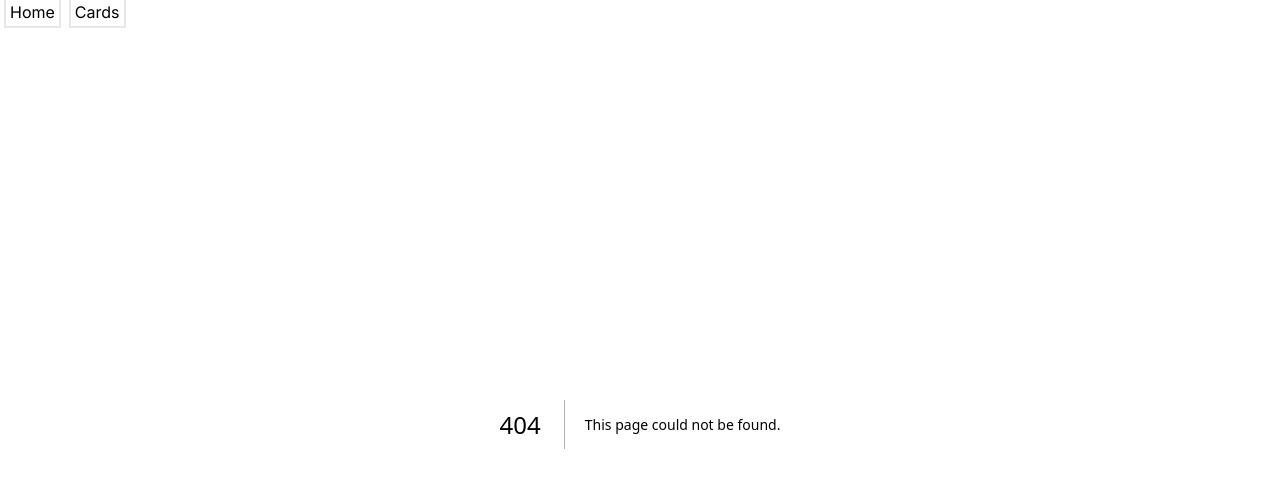
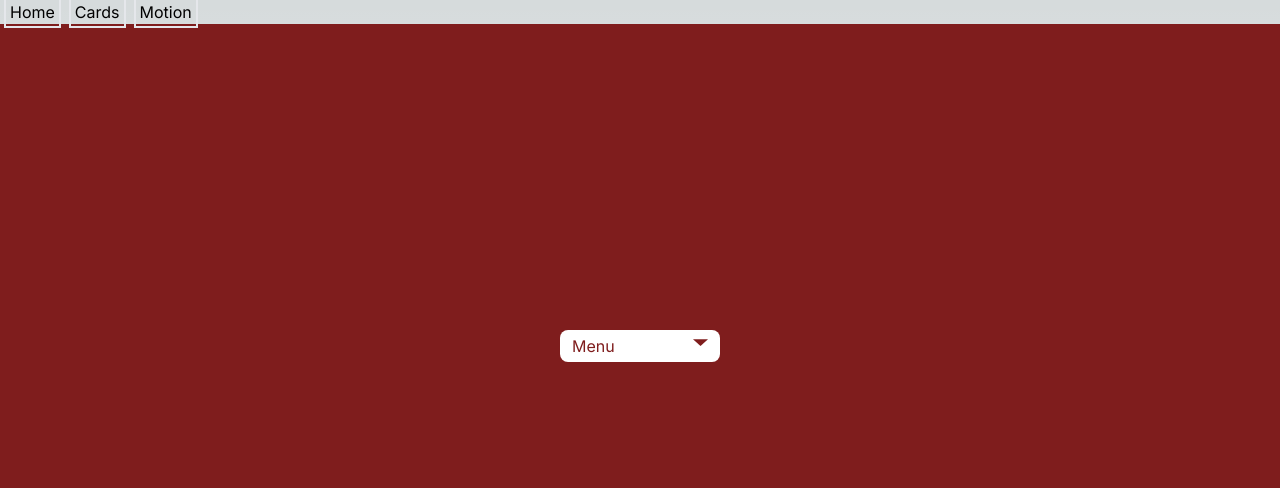
Before and after one commit to davidbeshensky/NextJSTailwindPlayground, a Next.js app: page /FramrMotionTest in a window 1280 px wide. Before the commit this address had no page. Shown: the top 488 px of the page. Built offline with nearby package versions, Linux system fonts and the light colour scheme.

Commit message:
added new framr motion dropdown menu

```diff
--- a/app/CardContainer/page.tsx
+++ b/app/CardContainer/page.tsx
@@ -5,23 +5,25 @@ interface CardProps {
   content: string;
 }
 
-const Card: React.FC<CardProps> = ({ title, content }) => (
-  <div
-    className="border-2 p-2 m-2 rounded-lg bg-blue-500 hover:bg-green-500 shadow-2xl transition duration-300 ease-in-out transform hover:scale-105 hover:opacity-75"
-  >
+const Card: React.FC<CardProps> = ({ title, content }) => {
+  return (
+    <div className="border-2 p-2 m-2 rounded-lg bg-blue-500 hover:bg-green-500 shadow-2xl transition duration-300 ease-in-out transform hover:scale-105 hover:opacity-75">
       <div className="flex flex-col items-center justify-center">
         <h3 className="text-center">{title}</h3>
         <p>{content}</p>
       </div>
     </div>
   );
+};
 
-const CardContainer: React.FC = () => (
+const CardContainer: React.FC = () => {
+  return (
     <div className="flex justify-center items-center h-screen bg-green-500">
       <Card title="Card 1" content="This is the content of Card 1." />
       <Card title="Card 2" content="This is the content of Card 2." />
       <Card title="Card 3" content="This is the content of Card 3." />
     </div>
   );
+};
 
 export default CardContainer;
--- /dev/null
+++ b/app/FramrMotionTest/page.tsx
@@ -0,0 +1,75 @@
+"use client";
+import React from "react";
+import { motion, Variants } from "framer-motion";
+import { useState } from "react";
+
+const itemVariants: Variants = {
+  open: {
+    opacity: 1,
+    y: 0,
+    transition: { type: "spring", stiffness: 300, damping: 24 },
+  },
+  closed: { opacity: 0, y: 20, transition: { duration: 0.2 } },
+};
+
+const FramrMotionTest = () => {
+  const [isOpen, setIsOpen] = useState(false);
+
+  return (
+      <div className="text-red-900 bg-red-900 h-screen flex items-center justify-center">
+          <motion.nav initial={false} animate={isOpen ? "open" : "closed"}>
+              <motion.button
+                whileTap={{ scale: 0.97 }}
+                onClick={() => setIsOpen(!isOpen)}
+                className="border-1 m-2 pt-1 pb-1 px-3 bg-white rounded-lg flex flex-row w-40"
+              >
+                <span className="mr-auto text-base">Menu</span>
+                <motion.div
+                  variants={{
+                    open: { rotate: 180 },
+                    closed: { rotate: 0 },
+                  }}
+                  transition={{ duration: 0.2 }}
+                  style={{ originY: 0.55 }}
+                >
+                  <svg width="15" height="15" viewBox="0 0 20 20" className="fill-red-900">
+                    <path d="M0 7 L 20 7 L 10 16" />
+                  </svg>
+                </motion.div>
+              </motion.button>
+            <motion.ul
+              variants={{
+                open: {
+                  clipPath: "inset(0% 0% 0% 0% round 10px)",
+                  transition: {
+                    type: "spring",
+                    bounce: 0,
+                    duration: 0.7,
+                    delayChildren: 0.3,
+                    staggerChildren: 0.05,
+                  },
+                },
+                closed: {
+                  clipPath: "inset(10% 50% 90% 50% round 10px)",
+                  transition: {
+                    type: "spring",
+                    bounce: 0,
+                    duration: 0.3,
+                  },
+                },
+              }}
+              style={{ pointerEvents: isOpen ? "auto" : "none" }}
+              className="border-1 bg-white w-40 m-2 pt-1 pb-1 px-2 text-sm"
+            >
+              <motion.li variants={itemVariants} className="py-1 px-3">Item 1 </motion.li>
+              <motion.li variants={itemVariants} className="py-1 px-3">Item 2 </motion.li>
+              <motion.li variants={itemVariants} className="py-1 px-3">Item 3 </motion.li>
+              <motion.li variants={itemVariants} className="py-1 px-3">Item 4 </motion.li>
+              <motion.li variants={itemVariants} className="py-1 px-3">Item 5 </motion.li>
+            </motion.ul>
+          </motion.nav>
+      </div>
+  );
+};
+
+export default FramrMotionTest;
--- a/app/layout.tsx
+++ b/app/layout.tsx
@@ -20,6 +20,7 @@ export default function RootLayout({
       <div>
         <Link href='/' className="border-solid border-2 p-1 m-1">Home</Link>
         <Link href='/CardContainer' className="border-solid border-2 p-1 m-1">Cards</Link>
+        <Link href='/FramrMotionTest' className="border-solid border-2 p-1 m-1">Motion</Link>
       </div>
         {children}
       </body>
--- a/app/page.tsx
+++ b/app/page.tsx
@@ -1,9 +1,6 @@
-import Image from 'next/image'
-
-
 export default function Home() {
   return (
-    <main>
+    <main className='flex justify-center items-center h-screen'>
       This is a Place for testing Tailwind CSS
     </main>
   )
--- a/package.json
+++ b/package.json
@@ -15,6 +15,7 @@
     "autoprefixer": "10.4.14",
     "eslint": "8.40.0",
     "eslint-config-next": "13.4.2",
+    "framer-motion": "^10.12.16",
     "next": "13.4.2",
     "postcss": "8.4.23",
     "react": "18.2.0",
```
Also changed, not shown: app/FramrMotionTest2/page.tsx (added), 1 other file (tests, documents, lock files or other folders). Lines whose indentation alone changed are shown as unchanged.
